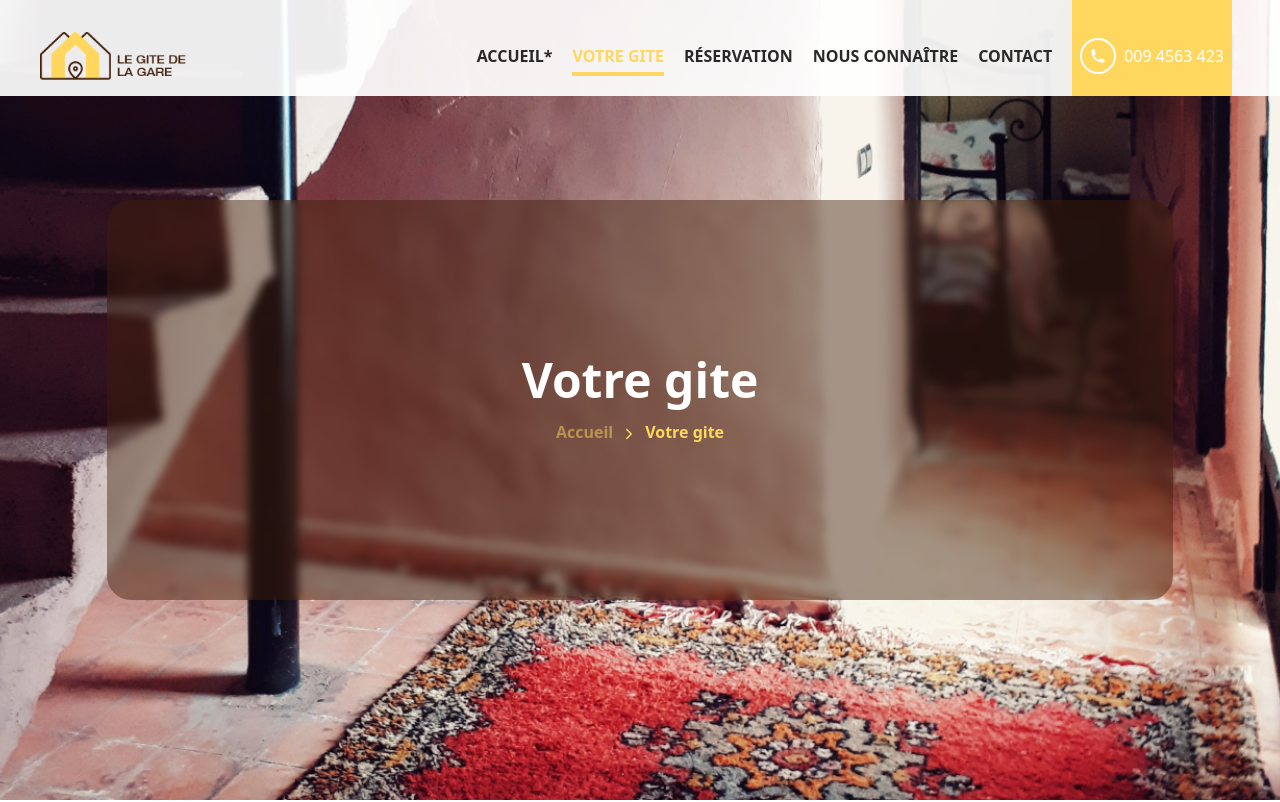
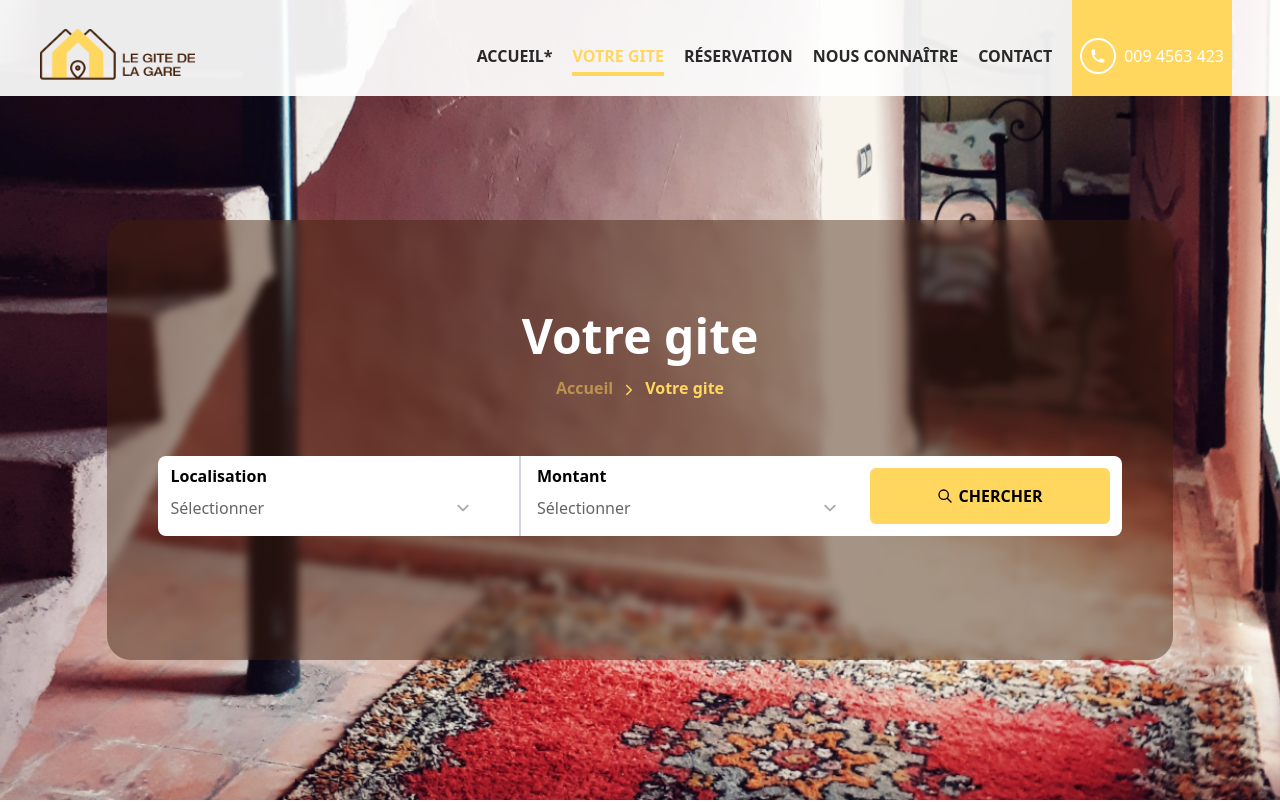
Before and after one commit to chillo-tech/front-gdg, a Next.js app: page /votre-gite in a window 1280 px wide. Shown: the top 802 px of the page. Built offline with nearby package versions, Linux system fonts and the light colour scheme.

Commit message:
25/03/2023

```diff
--- a/src/components/forms/inputs/Select.tsx
+++ b/src/components/forms/inputs/Select.tsx
@@ -28,17 +28,16 @@ function Select({
   register,
 }: Props) {
   return (
-    <div
-      className={classNames('md:flex items-baseline gap-4 mb-2 my-4', className)}>
-      <label className="text-black" htmlFor={name}>
-        {label}
-      </label>
-      <div>
-        <div className="flex relative gap-[1px] items-center pr-5">
+    <div className={classNames('md:flex w-full items-baseline gap-4 my-6 md:my-2', className)}>
+      <div className='w-full'>
+        <label className="text-black font-semibold" htmlFor={name}>
+          {label}
+        </label>
+        <div className="flex w-full relative gap-[1px] items-center pr-5">
           <select
             id={name}
             className={
-              'w-full px-4 py-2 bg-transparent rounded-md border-2 border-gray-600 appearance-none focus:outline-none focus:ring-0'
+              'w-full text-black opacity-60 px-0 py-4 md:py-2 border-0 border-b-2 md:border-b-0 border-gray-400 appearance-none focus:border-app-yellow focus:outline-none focus:ring-0'
             }
             {...register(name)}>
             <option disabled selected value={''}>
@@ -50,7 +49,6 @@ function Select({
               </option>
             ))}
           </select>
-          <BiDownArrow className='absolute right-1 mr-5' color='#00000033' />
         </div>
         <p className="text-red-500 text-center">{error ? error.message : ''}</p>
       </div>
--- a/src/components/forms/inputs/TextArea.tsx
+++ b/src/components/forms/inputs/TextArea.tsx
@@ -38,7 +38,7 @@ function TextArea({
           rows={rows}
           {...register(name)}
           placeholder={placeholder}
-          className="w-full py-4 text-left px-0 resize-none outline-none
+          className="scrollbar-hide w-full py-4 text-left px-0 resize-none outline-none
                         bg-transparent border-0 border-b-2 border-gray-600 appearance-none focus:outline-none focus:ring-0 focus:border-app-yellow"></textarea>
         <p className="text-red-500 text-left">{error ? error.message : ''}</p>
       </div>
--- a/src/containers/Header.tsx
+++ b/src/containers/Header.tsx
@@ -47,8 +47,8 @@ const Header = ({ children, headerTitle }: Props) => {
         <div className={classNames( pathname === ROUTE_ACCUEIL ? 'bg-header' : 'bg-contact' ,"relative flex flex-col justify-center items-center w-full h-screen bg-center bg-no-repeat bg-cover")}>
           <div className="bg-[rgba(255,255,255,0.92)] absolute top-0 left-0 flex items-center justify-center w-full px-10 h-24 bg-blend-darken">
             <div className="text-center h-full flex flex-1 gap-1 items-end pb-4 justify-center">
-              <div className="h-full w-24 flex flex-1 items-end">
-                <Image height={120} width={150} src="/assets/images/logo.png" alt="logo Gite de la Gare" />
+              <div className="h-full w-36 md:w-28 flex flex-1 items-end">
+                <Image height={130} width={160} src="/assets/images/logo.png" alt="logo Gite de la Gare" />
               </div>
             </div>
             <div className="text-center h-full flex flex-3 items-end justify-end pr-2">
@@ -159,7 +159,7 @@ const Header = ({ children, headerTitle }: Props) => {
             </nav>
           </div>
           <div
-            className="flex flex-col gap-4 w-11/12 md:w-5/6 rounded-3xl p-2 h-[50%] justify-center items-center backdrop-blur-sm"
+            className="flex flex-col gap-4 w-11/12 md:w-5/6 rounded-3xl p-2 mt-20 pt-8 pb-16 h-[80%] md:h-[55%] justify-center items-center backdrop-blur-sm"
             style={{ background: '#42210B73 0% 0% no-repeat padding-box' }}>
             <h1 className="text-5xl break-before-avoid text-center w-full text-white font-bold">
               {headerTitle}
--- /dev/null
+++ b/src/containers/SearchBar.tsx
@@ -0,0 +1,122 @@
+import React from 'react';
+import { ROUTE_ACCUEIL } from '@/utils';
+import { yupResolver } from '@hookform/resolvers/yup';
+import { useRouter } from 'next/router';
+import { useForm } from 'react-hook-form';
+import * as yup from 'yup';
+import Select from '@/components/forms/inputs/Select';
+import Button from '@/components/buttons/Button';
+import classNames from 'classnames';
+import { HiOutlineSearch } from 'react-icons/hi';
+
+export type SearchParams = {
+  localisation: string;
+  amount: number;
+};
+
+export const LOCALISATIONS = [
+  {
+    label: 'Localisation1',
+    value: 'Localisation1',
+  },
+  {
+    label: 'Localisation2',
+    value: 'Localisation2',
+  },
+];
+
+export const AMOUNTS = [
+  {
+    label: '400$ - 500$',
+    value: 400,
+  },
+  {
+    label: '500$ - 600$',
+    value: 600,
+  },
+];
+
+const schema = yup
+  .object({
+    localisation: yup.string().trim(),
+    amount: yup.number(),
+  })
+  .required();
+
+function SearchBar() {
+  const router = useRouter();
+
+  const onSubmit = async (data: SearchParams) => {
+    console.log(data);
+  };
+
+  const onError = (errors: any, e: any) => console.log({ errors });
+
+  const handleError = (error: any) => {
+    error.preventDefault();
+    router.push(ROUTE_ACCUEIL);
+  };
+
+  const {
+    register,
+    handleSubmit,
+    watch,
+    formState: { errors },
+    setValue,
+  } = useForm<SearchParams>({
+    mode: 'onChange',
+    resolver: yupResolver(schema),
+  });
+
+  return (
+    <div className="bg-white p-3 md:p-0 md:px-3 mt-10 rounded-lg w-11/12 md:flex justify-between items-center">
+      <div className="flex-1 md:pr-4 md:mr-4 md:border-r-2 md:border-gray-300">
+        <Select
+          register={register}
+          label="Localisation"
+          name={'localisation'}
+          placeholder="Sélectionner"
+          values={LOCALISATIONS}
+        />
+      </div>
+      <div className="flex-1">
+        <Select
+          label="Montant"
+          register={register}
+          name={'amount'}
+          placeholder="Sélectionner"
+          values={AMOUNTS}
+        />
+      </div>
+      <div className="w-full  md:w-60 my-4 md:my-0 flex justify-center items-center">
+        <button
+          type={'submit'}
+          className={classNames(
+            `  bg-app-yellow
+                flex
+                justify-center
+                items-center
+                w-4/6
+                md:w-full
+                h-full
+                uppercase
+                font-semibold
+                rounded-md
+                border-0
+                py-2
+                md:py-4
+                transition
+                hover:bg-opacity-80
+                `
+          )}>
+          <div>
+            <HiOutlineSearch className="inline-block mb-1 mr-1.5" />
+            Chercher
+          </div>
+        </button>
+      </div>
+    </div>
+  );
+}
+
+export default SearchBar;
--- a/src/containers/Temoignages.tsx
+++ b/src/containers/Temoignages.tsx
@@ -1,7 +1,14 @@
 import React from 'react';
+import { AiTwotoneCiCircle } from 'react-icons/ai'
 
 function Temoignages() {
-  return <div className="h-96 bg-app-gray">Temoignages</div>;
+  return (
+    <div className="h-[34rem] relative w-full bg-app-gray text-center font-thin px-4 pt-14 z-20 overflow-y-hidden">
+      <AiTwotoneCiCircle className='absolute -top-28 -left-10 text-black opacity-5 w-[100%] h-96 z-10' />
+      <h3 className='uppercase text-xl text-app-brown'>Témoignages</h3>
+      <h2 className='text-3xl mt-4'>Ce que nos clients pensent de nous.</h2>
+    </div>
+  );
 }
 
 export default Temoignages;
--- a/src/pages/votre-gite/index.tsx
+++ b/src/pages/votre-gite/index.tsx
@@ -1,5 +1,7 @@
 import SubTitle from '@/components/texts/SubTitle';
 import Layout from '@/containers/Layout';
+import SearchBar from '@/containers/SearchBar';
+import Temoignages from '@/containers/Temoignages';
 import { APP_NAME, HEADER_VOTRE_GITE } from '@/utils';
 import Head from 'next/head';
 import React from 'react';
@@ -8,11 +10,17 @@ function VotreGite() {
   return (
     <Layout
       headerTitle={HEADER_VOTRE_GITE.title}
-      headerChildren={<SubTitle subtitle={HEADER_VOTRE_GITE} />}>
+      headerChildren={
+        <>
+          <SubTitle subtitle={HEADER_VOTRE_GITE} />
+          <SearchBar />
+        </>
+      }>
       <Head>
         <title> {APP_NAME} | Votre gite</title>
       </Head>
       <div className="flex w-full h-full pb-8 md:pb-32">Votre gite</div>
+      <Temoignages />
     </Layout>
   );
 }
```
Also changed, not shown: src/styles/custom.css (+10 -0 lines).
